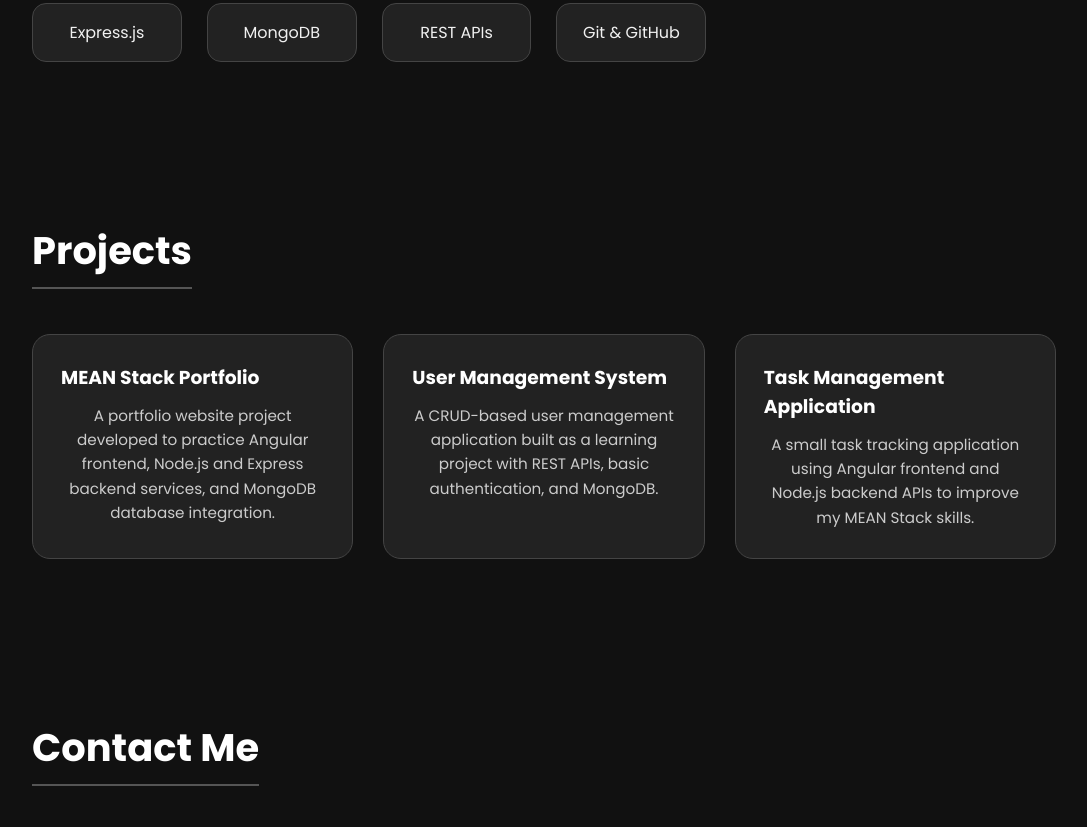
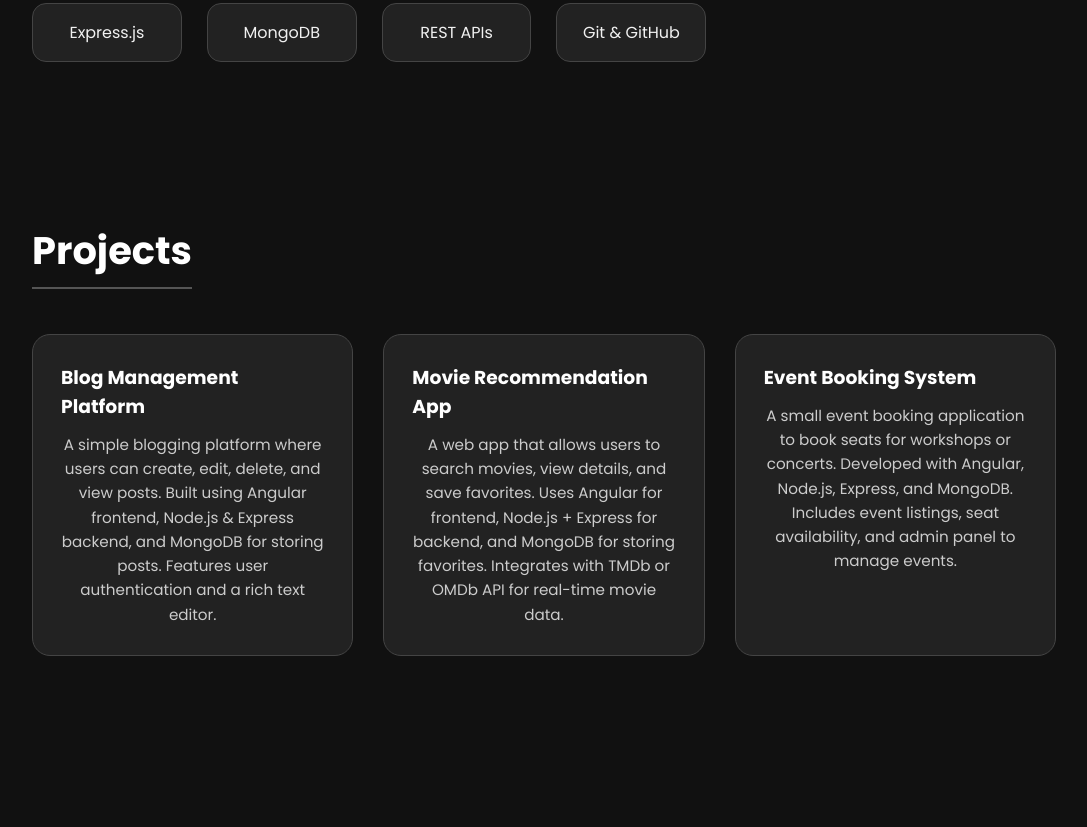
Before and after one commit to Abishek-Am26/project-repo, a plain HTML site: page index.html in a window 1280 px wide. Shown: the part 1483-2310 px from the top of the page, without its empty margins (96-1183 px from the left). Drawn offline with Linux system fonts and the light colour scheme.

Commit message:
updated the index.html file

```diff
--- a/index.html
+++ b/index.html
@@ -3,11 +3,14 @@
 <head>
     <meta charset="UTF-8">
     <meta name="viewport" content="width=device-width, initial-scale=1.0">
-    <title>Abishek AM| MEAN Stack Learner</title>
+    <title>Abishek AM | MEAN Stack Learner</title>
+
+
     <link rel="stylesheet" href="styles.css">
     <link rel="stylesheet" href="https://cdnjs.cloudflare.com/ajax/libs/font-awesome/6.4.0/css/all.min.css">
 </head>
 <body>
+
 
     <nav>
         <h2 class="logo">mean.dev</h2>
@@ -20,16 +23,13 @@
         </ul>
     </nav>
 
+
     <section id="home" class="hero">
         <h1>Hey, I'm <span>Abishek AM</span></h1>
         <p>Student learning MEAN Stack | MongoDB • Express • Angular • Node.js</p>
         <a href="#projects" class="btn">View Projects</a>
-    <div class="social-icons">
-        <a href="#"><i class="fab fa-github"></i></a>
-        <a href="#"><i class="fab fa-linkedin"></i></a>
-        <a href="#"><i class="fab fa-twitter"></i></a>
-    </div>
     </section>
+
 
     <section id="about" class="section">
         <h2>About Me</h2>
@@ -40,6 +40,7 @@
             for frontend and Node.js, Express, and MongoDB for backend development.
         </p>
     </section>
+
 
     <section id="skills" class="section">
         <h2>Skills</h2>
@@ -60,29 +61,34 @@
     <section id="projects" class="section">
         <h2>Projects</h2>
         <div class="project-grid">
+
             <div class="project-card">
-            <h3>MEAN Stack Portfolio</h3>
+                <h3>Blog Management Platform</h3>
                 <p>
-                A portfolio website project developed to practice Angular frontend,
-                Node.js and Express backend services, and MongoDB database integration.
+                    A simple blogging platform where users can create, edit, delete, and view posts.
+                    Built using Angular frontend, Node.js & Express backend, and MongoDB for storing posts.
+                    Features user authentication and a rich text editor.
                 </p>
             </div>
 
             <div class="project-card">
-            <h3>User Management System</h3>
+                <h3>Movie Recommendation App</h3>
                 <p>
-                A CRUD-based user management application built as a learning project
-                with REST APIs, basic authentication, and MongoDB.
+                    A web app that allows users to search movies, view details, and save favorites.
+                    Uses Angular for frontend, Node.js + Express for backend, and MongoDB for storing favorites.
+                    Integrates with TMDb or OMDb API for real-time movie data.
                 </p>
             </div>
 
             <div class="project-card">
-            <h3>Task Management Application</h3>
+                <h3>Event Booking System</h3>
                 <p>
-                A small task tracking application using Angular frontend and Node.js backend
-                APIs to improve my MEAN Stack skills.
+                    A small event booking application to book seats for workshops or concerts.
+                    Developed with Angular, Node.js, Express, and MongoDB.
+                    Includes event listings, seat availability, and admin panel to manage events.
                 </p>
             </div>
+
         </div>
     </section>
 
@@ -97,10 +103,12 @@
         <p id="msg"></p>
     </section>
 
+
     <footer>
         <p>© 2025 Abishek AM</p>
     </footer>
 
+
     <script src="script.js"></script>
 </body>
 </html>
```
Lines whose indentation alone changed are shown as unchanged.
